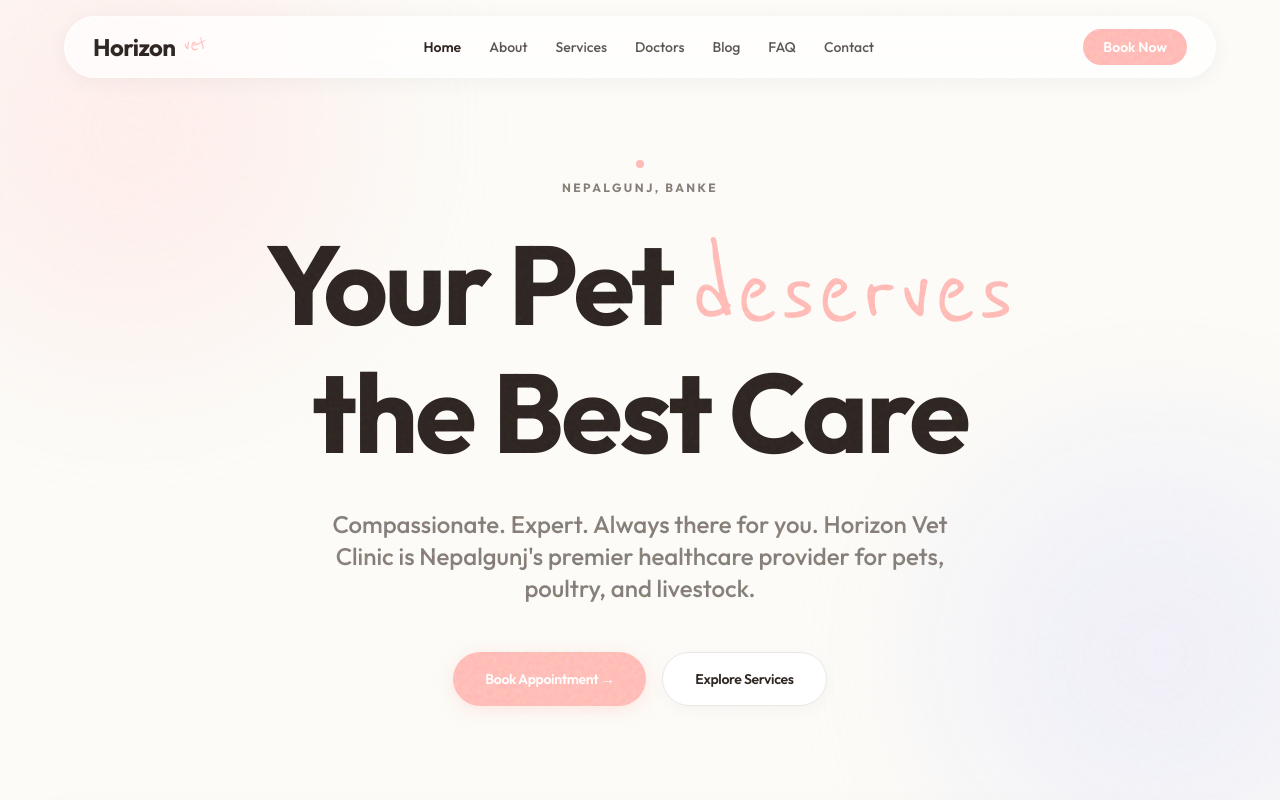
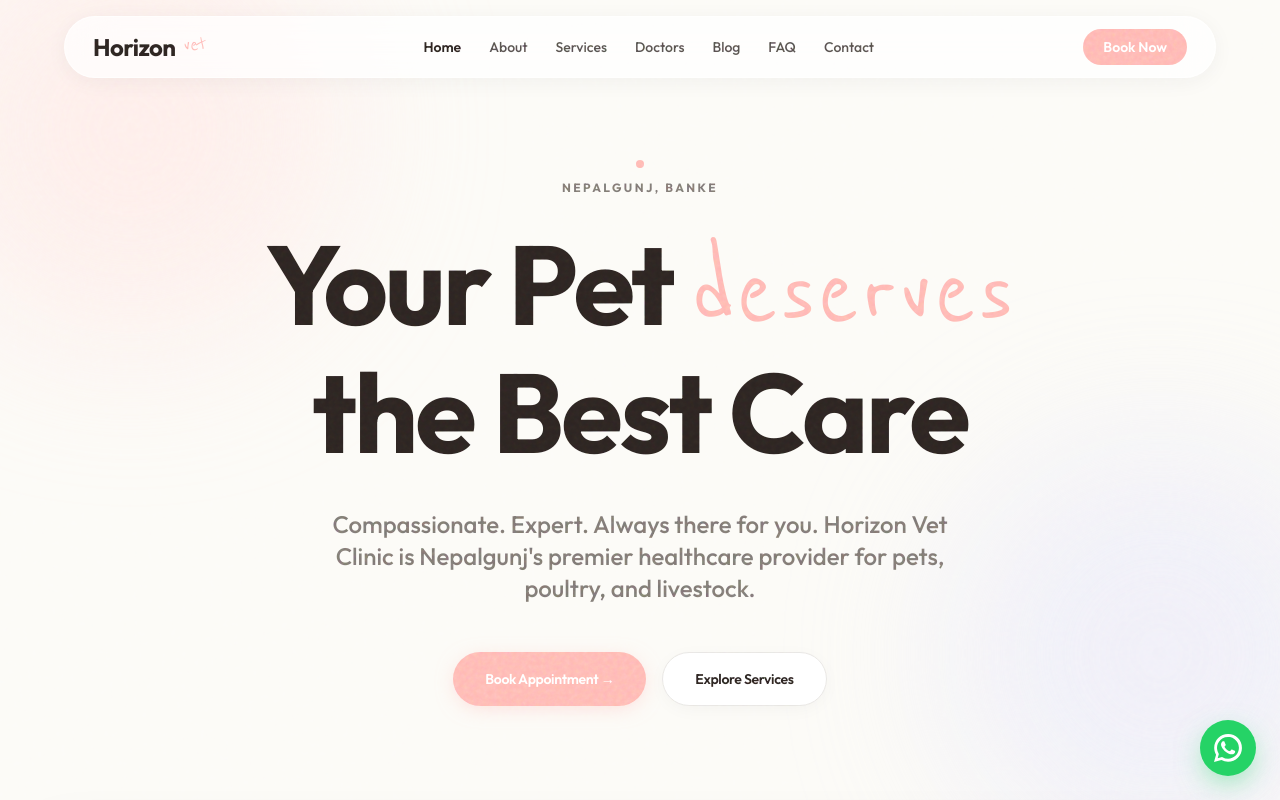
Before and after one commit to asynctharu/horizon_vet_clinic, a React (Vite) app: page / in a window 1280 px wide. Shown: the top 800 px of the page. Built offline with nearby package versions, Linux system fonts and the light colour scheme; the HTML template or start-up script is replaced by a standard one.

Commit message:
Changes
Co-authored-by: asynctharu <156585165+asynctharu@users.noreply.github.com>

```diff
--- a/src/App.tsx
+++ b/src/App.tsx
@@ -31,6 +31,19 @@ const App = () => (
           <ScrollToTop />
           {/* Soft grain overlay across the whole app */}
           <div className="grain-overlay fixed inset-0 pointer-events-none z-[60]" />
+          {/* Floating WhatsApp CTA */}
+          <a
+            href="https://wa.me/9779765289399"
+            target="_blank"
+            rel="noopener noreferrer"
+            aria-label="Chat with us on WhatsApp"
+            className="fixed bottom-6 right-6 z-[70] w-14 h-14 rounded-full bg-[#25D366] text-white shadow-lg flex items-center justify-center hover:scale-105 transition-transform"
+            style={{ boxShadow: "0 10px 30px -6px rgba(37,211,102,0.55)" }}
+          >
+            <svg viewBox="0 0 24 24" className="w-7 h-7" fill="currentColor" aria-hidden="true">
+              <path d="M20.52 3.48A11.84 11.84 0 0 0 12.06 0C5.5 0 .17 5.33.17 11.89c0 2.09.55 4.13 1.6 5.93L0 24l6.34-1.66a11.86 11.86 0 0 0 5.71 1.45h.01c6.56 0 11.89-5.33 11.89-11.89 0-3.18-1.24-6.17-3.43-8.42zM12.06 21.3h-.01a9.4 9.4 0 0 1-4.79-1.31l-.34-.2-3.76.99 1-3.67-.22-.37a9.39 9.39 0 1 1 17.43-4.85c0 5.19-4.22 9.41-9.31 9.41zm5.43-7.05c-.3-.15-1.76-.87-2.03-.97-.27-.1-.47-.15-.67.15s-.77.97-.94 1.17c-.17.2-.35.22-.65.07-.3-.15-1.26-.46-2.4-1.48-.89-.79-1.49-1.77-1.66-2.07-.17-.3-.02-.46.13-.61.13-.13.3-.35.45-.52.15-.17.2-.3.3-.5.1-.2.05-.37-.02-.52-.07-.15-.67-1.62-.92-2.22-.24-.58-.49-.5-.67-.51l-.57-.01c-.2 0-.52.07-.79.37-.27.3-1.04 1.02-1.04 2.48 0 1.47 1.07 2.88 1.22 3.08.15.2 2.1 3.2 5.08 4.49.71.31 1.27.49 1.7.63.71.23 1.36.2 1.88.12.57-.08 1.76-.72 2.01-1.41.25-.7.25-1.29.17-1.41-.07-.12-.27-.2-.57-.35z"/>
+            </svg>
+          </a>
           <Navbar />
           <Routes>
             <Route path="/" element={<Home />} />
```
